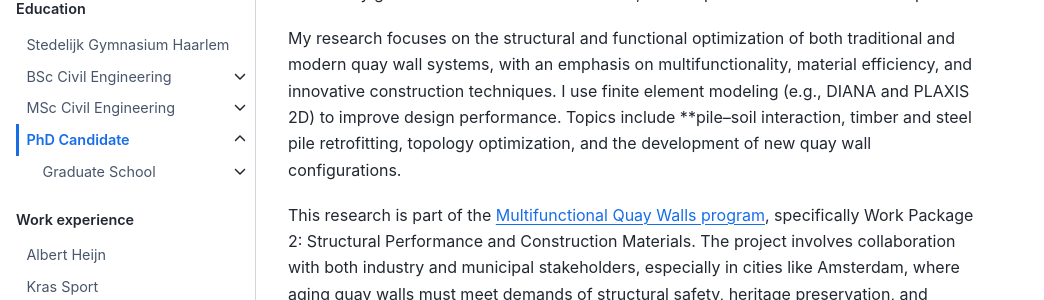
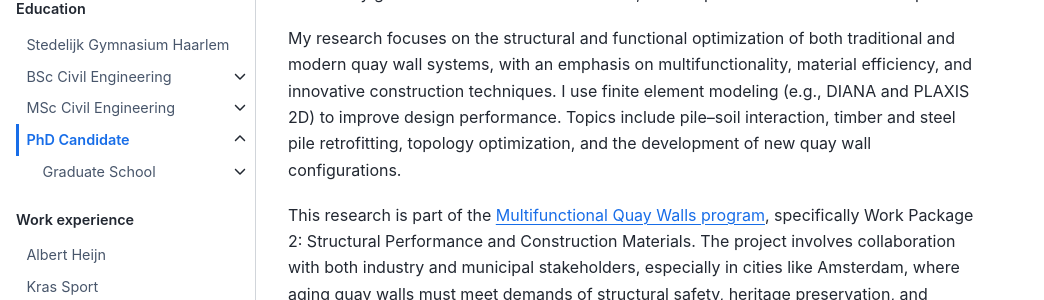
Before and after one commit to navanvliet/navanvliet, a Jupyter Book: the page built from book/Education/PhD/PhD.md, in a window 1280 px wide and 933 px high. Shown: the part 313-613 px from the top of the window, without its empty margins (0-1044 px from the left). Built offline with Jupyter Book 1.0.4 settings and Sphinx 7.4.7 and the Sphinx Book theme 1.1.4, drawn with Linux system fonts in a browser that asks for light colours; pages that are not in the unit, such as notebooks, are missing from menus; comment, search, counter and statistics services are not loaded.

Commit message:
minor change

```diff
--- a/book/Education/PhD/PhD.md
+++ b/book/Education/PhD/PhD.md
@@ -2,7 +2,7 @@
 
 I am conducting my PhD research at TU Delft, within the Faculty of Civil Engineering and Geosciences, in the Department of Engineering Structures, Section of Steel & Composite Structures. I started the project on April 1st, 2025, and the expected duration is four years. My involvement began when I was a Teaching Assistant for a BSc course, and my current supervisor — an Assistant Professor — invited me to join the project. I chose to pursue this opportunity not only because I enjoy diving deep into complex topics, but also because both of my grandfathers earned doctoral titles, and I aspire to follow in their footsteps.
 
-My research focuses on the structural and functional optimization of both traditional and modern quay wall systems, with an emphasis on multifunctionality, material efficiency, and innovative construction techniques. I use finite element modeling (e.g., DIANA and PLAXIS 2D) to improve design performance. Topics include **pile–soil interaction, timber and steel pile retrofitting, topology optimization, and the development of new quay wall configurations.
+My research focuses on the structural and functional optimization of both traditional and modern quay wall systems, with an emphasis on multifunctionality, material efficiency, and innovative construction techniques. I use finite element modeling (e.g., DIANA and PLAXIS 2D) to improve design performance. Topics include pile–soil interaction, timber and steel pile retrofitting, topology optimization, and the development of new quay wall configurations.
 
 This research is part of the [Multifunctional Quay Walls program](https://www.ams-institute.org/news/multifunctional-quay-walls-identifying-challenges-and-opportunities/), specifically Work Package 2: Structural Performance and Construction Materials. The project involves collaboration with both industry and municipal stakeholders, especially in cities like Amsterdam, where aging quay walls must meet demands of structural safety, heritage preservation, and future multifunctional use. You can find an overview of the program’s research structure here: [Infographic]().
 
```
